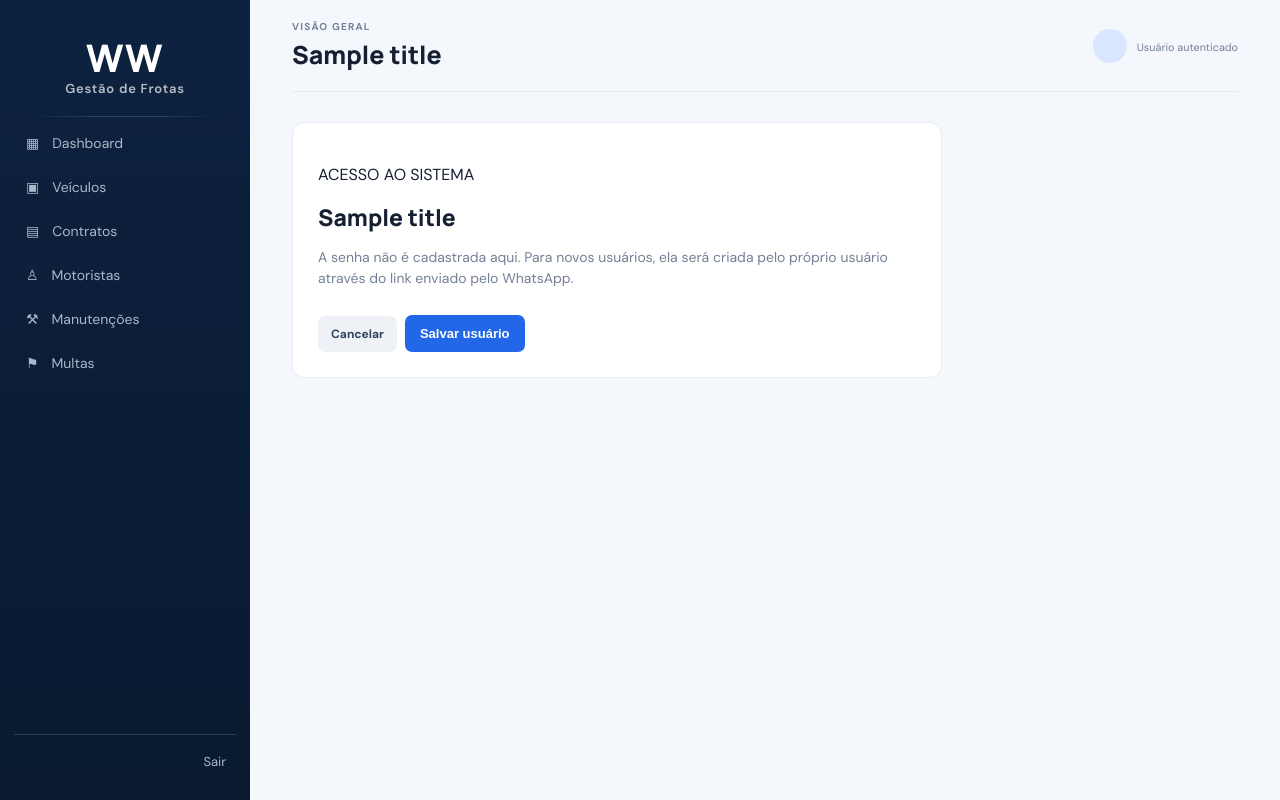
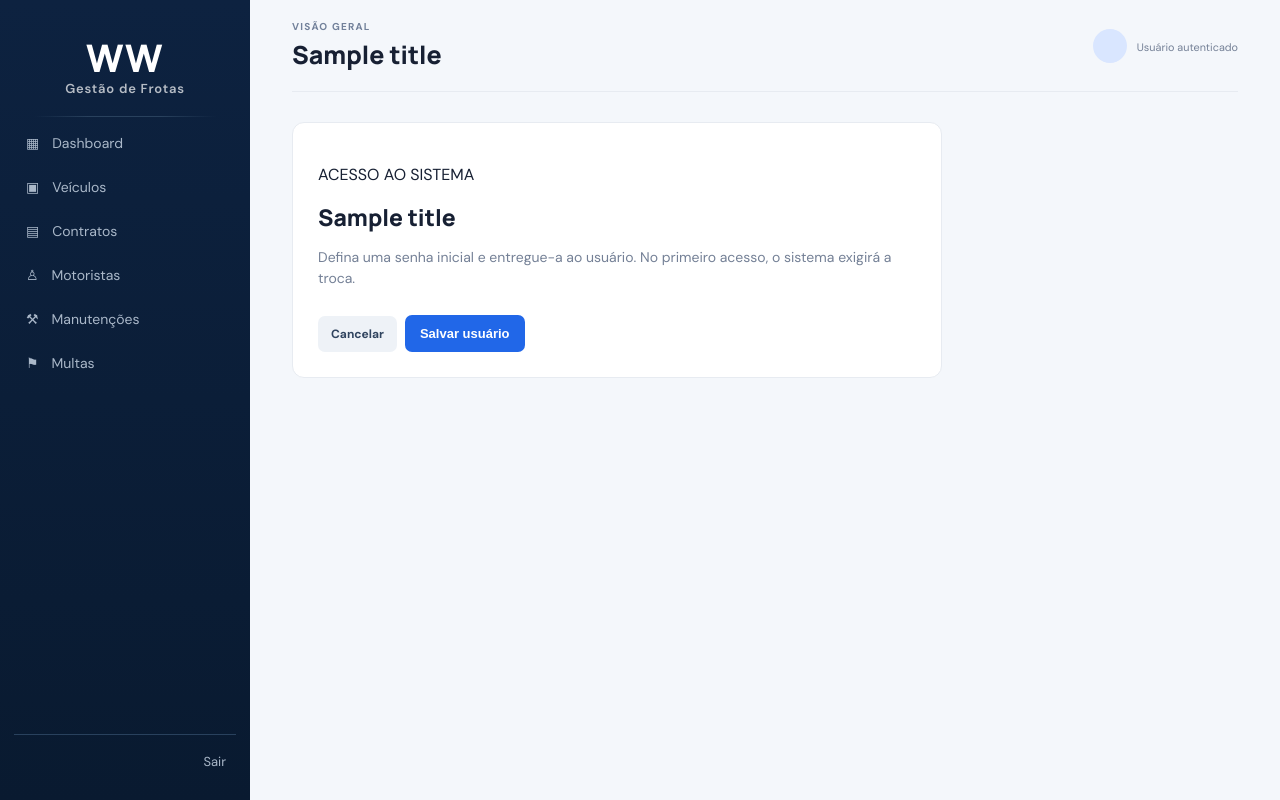
Before and after one commit to FabioFCunha/gestao_frota, a Django app: template templates/accounts/user_form.html in a window 1280 px wide. Run offline with Django 5.2, Linux system fonts and the light colour scheme; the template is opened without the code that fills it: most values are stand-ins (such as "Sample title", 1, 10 or a date in 2020).

Commit message:
feat: implement initial password and mandatory change

```diff
--- a/templates/accounts/user_form.html
+++ b/templates/accounts/user_form.html
@@ -6,7 +6,11 @@
   <div class="form-card">
     <p class="section-eyebrow">ACESSO AO SISTEMA</p>
     <h2>{{ title }}</h2>
-    <p class="muted">A senha não é cadastrada aqui. Para novos usuários, ela será criada pelo próprio usuário através do link enviado pelo WhatsApp.</p>
+    {% if editing %}
+      <p class="muted">Para redefinir a senha de um usuário, informe uma nova senha inicial. No próximo acesso, o sistema exigirá a troca.</p>
+    {% else %}
+      <p class="muted">Defina uma senha inicial e entregue-a ao usuário. No primeiro acesso, o sistema exigirá a troca.</p>
+    {% endif %}
     <form method="post" class="accounts-form">{% csrf_token %}
       {{ form.non_field_errors }}
       {% for field in form %}
```
